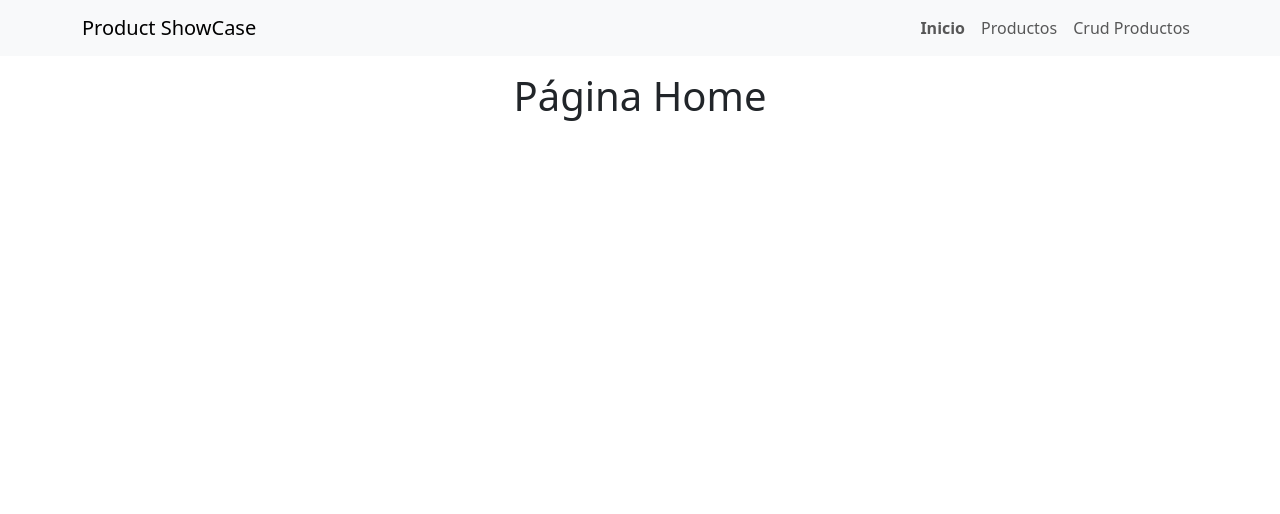
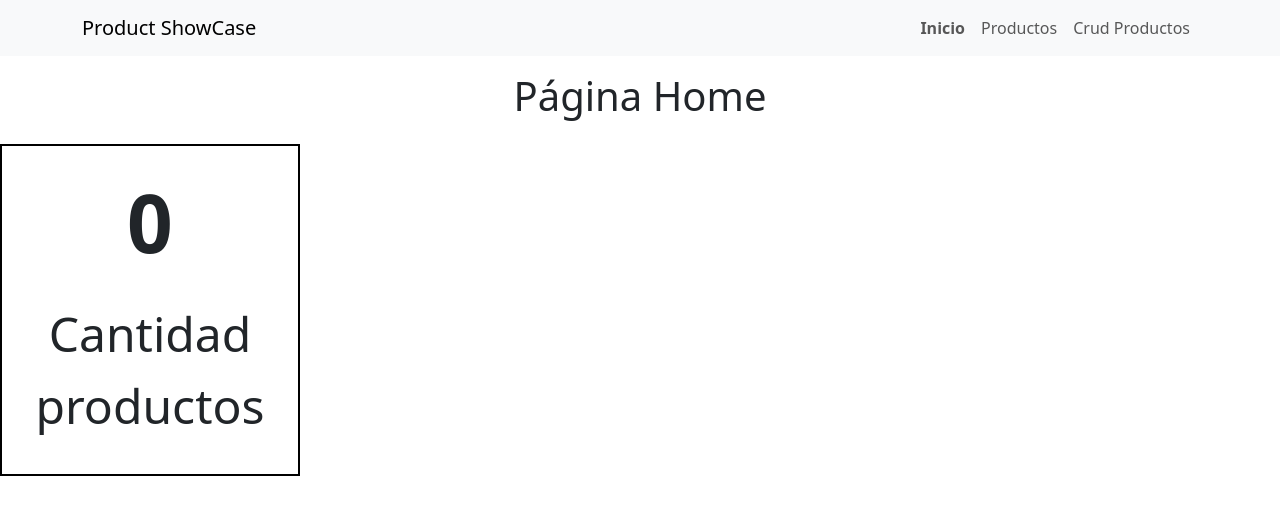
Before and after one commit to NelsonRamirezC/product-showcase, a Vue app: page / in a window 1280 px wide. Shown: the top 514 px of the page. Built offline with nearby package versions, Linux system fonts and the light colour scheme; no server answers; the database is empty.

Commit message:
se agrega funcionalidad de edición de productos

```diff
--- a/src/stores/products.store.js
+++ b/src/stores/products.store.js
@@ -21,6 +21,11 @@ export const useProductsStore = defineStore('products', () => {
 
   //MÉTODOS -> ACTIONS
 
+  function findProduct(id) {
+    return products.value.find((p) => p.id == id)
+  }
+
+  //MÉTODOS CRUD FIRESTORE
   async function fetchProducts() {
     try {
       const snap = await getDocs(collection(db, 'products'))
@@ -41,13 +46,55 @@ export const useProductsStore = defineStore('products', () => {
 
       return { success: 'Producto creado con éxito.' }
     } catch (error) {
-
-      console.log(error);
+      console.log(error)
 
       return { error: 'Error al intentar agregar el producto.' }
     }
   }
 
+  async function deleteProduct(id, name) {
+    try {
+      await deleteDoc(doc(db, 'products', id))
+
+      let indexProduct = products.value.findIndex((p) => p.id == id)
+      products.value.splice(indexProduct, 1)
+
+      return { success: `Producto '${name}', eliminado correctamente.` }
+    } catch (error) {
+      console.log(error)
+
+      return { error: `Error al intentar eliminar el producto ${name}.` }
+    }
+  }
+
+  async function editProduct(name, image, price, category, description, id) {
+    try {
+
+			let data = { name, image, price, category, description };
+
+			await updateDoc(doc(db, 'products', id), data);
+
+			let indexProduct = products.value.findIndex(p => p.id == id);
+
+			products.value[indexProduct] = {...data, id};
+
+      return { success: 'Producto editado con éxito.' }
+    } catch (error) {
+      console.log(error)
+
+      return { error: 'Error al intentar editar el producto.' }
+    }
+  }
+
   //EXPORTACIÓN DE LO QUE QUEREMOS DEJAR PÚBLICO
-  return { categories, products, quantityProducts, fetchProducts, addProduct }
+  return {
+    categories,
+    products,
+    quantityProducts,
+    fetchProducts,
+    addProduct,
+    deleteProduct,
+    findProduct,
+    editProduct,
+  }
 })
--- a/src/views/HomeView.vue
+++ b/src/views/HomeView.vue
@@ -2,16 +2,47 @@
   <div>
 
     <HeaderComp>Página Home</HeaderComp>
+
+    <div class="card-quantity-products">
+      <p class="card-quantity-products__value">{{ productsStore.quantityProducts }}</p>
+      <p class="card-quantity-products__text">Cantidad productos</p>
+    </div>
 
   </div>
 </template>
 
 <script setup>
 import HeaderComp from '@/components/layouts/HeaderComp.vue';
+import { useProductsStore } from '@/stores/products.store';
+import { onMounted } from 'vue';
 
+const productsStore = useProductsStore();
+
+onMounted(async () => {
+    await productsStore.fetchProducts();
+});
 
 </script>
 
 <style lang="css" scoped>
+.card-quantity-products {
+  max-width: 300px;
+  display: flex;
+  justify-content: center;
+  align-items: center;
+  flex-direction: column;
+  border: 2px solid black;
+  padding:1rem;
+  text-align: center;
+}
 
+.card-quantity-products__value {
+  font-size: 5rem;
+  font-weight: 700;
+}
+
+.card-quantity-products__text {
+  font-size: 3rem;
+  font-weight: 300;
+}
 </style>
--- a/src/views/admin/ProductsCrudView.vue
+++ b/src/views/admin/ProductsCrudView.vue
@@ -8,7 +8,10 @@
 
             <div class="row justify-content-center">
                 <div class="col-12 col-sm-7 col-md-6 col-lg-5">
-                    <form @submit.prevent="addProduct">
+                    <form @submit.prevent="createOrEdit">
+                        <div>
+                            <input type="hidden" class="form-control" v-model="idProduct">
+                        </div>
                         <div class="mb-3">
                             <label class="form-label">Nombre: </label>
                             <input type="text" class="form-control" required v-model="name">
@@ -34,7 +37,9 @@
                             </select>
                         </div>
                         <div>
-                            <button class="btn btn-primary" type="submit" :disabled="!validForm">Crear</button>
+                            <button class="btn btn-primary" type="submit" :disabled="!validForm" v-if="!editState">Crear</button>
+                            <button class="btn btn-warning me-2" type="submit" :disabled="!validForm" v-if="editState">Editar</button>
+                            <button class="btn btn-secondary" type="submit" :disabled="!validForm" v-if="editState" @click="cancelEdit">Cancelar edición</button>
                         </div>
                     </form>
                 </div>
@@ -49,6 +54,7 @@
                             <th scope="col">Imagen</th>
                             <th scope="col">Precio</th>
                             <th scope="col">Categoría</th>
+                            <th scope="col">Acciones</th>
                         </tr>
                     </thead>
                     <tbody>
@@ -60,6 +66,11 @@
                             </td>
                             <td>{{ product.price }}</td>
                             <td>{{ product.category }}</td>
+                            <td>
+                                <button class="btn btn-warning me-2" @click="preEditProduct(product.id)">Editar</button>
+                                <button class="btn btn-danger"
+                                    @click="deleteProduct(product.id, product.name)">Eliminar</button>
+                            </td>
                         </tr>
                     </tbody>
                 </table>
@@ -84,11 +95,15 @@ const image = ref("https://placehold.co/300x200.png");
 const price = ref(1);
 const category = ref("");
 const description = ref("");
+const idProduct = ref("");
+
+//ESTADO DE EDICIÓN
+const editState = ref(false);
 
 
 //COMPUTED
 const validForm = computed(() => {
-    let rulesForm = name.value && image.value && price.value && category.value && price.value > 0 &&description.value;
+    let rulesForm = name.value && image.value && price.value && category.value && price.value > 0 && description.value;
     return rulesForm;
 });
 
@@ -100,20 +115,78 @@ const resetForm = () => {
     price.value = 1;
     category.value = "";
     description.value = "";
+    idProduct.value = "";
 }
 
 const addProduct = async () => {
     let respuesta = await productsStore.addProduct(name.value, image.value, price.value, category.value, description.value);
 
-    if(respuesta.success){
+    if (respuesta.success) {
         alert(respuesta.success);
         resetForm();
 
-    }else {
+    } else {
         alert(respuesta.error);
     }
 
 };
+
+const editProduct = async () => {
+    let respuesta = await productsStore.editProduct(name.value, image.value, price.value, category.value, description.value, idProduct.value);
+
+    if (respuesta.success) {
+        alert(respuesta.success);
+        resetForm();
+
+    } else {
+        alert(respuesta.error);
+    }
+
+};
+
+const createOrEdit = () => {
+    if(editState.value){
+        editProduct();
+    }else{
+        addProduct();
+    }
+}
+
+const deleteProduct = async (id, name) => {
+
+    if (!confirm("Está seguro que desea elminar el producto: " + name)) {
+        return;
+    }
+
+    let respuesta = await productsStore.deleteProduct(id, name);
+
+    if (respuesta.success) {
+        alert(respuesta.success);
+
+    } else {
+        alert(respuesta.error);
+    }
+};
+
+const preEditProduct= async (id) => {
+    const product = productsStore.findProduct(id);
+
+    name.value = product.name;
+    image.value = product.image;
+    price.value = product.price
+    category.value = product.category
+    description.value = product.description;
+    idProduct.value = product.id;
+
+    console.log(idProduct.value);
+    editState.value = true;
+
+};
+
+const cancelEdit = () => {
+    editState.value = false;
+    resetForm();
+}
 
 onMounted(async () => {
     await productsStore.fetchProducts();
```
